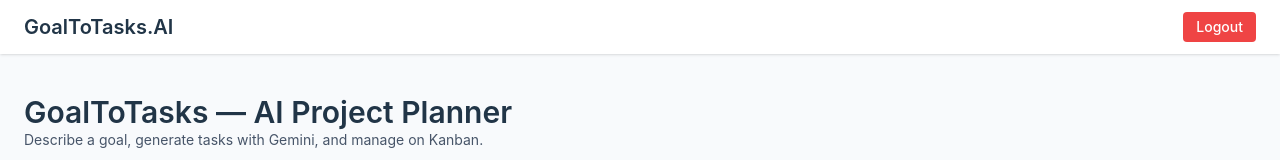
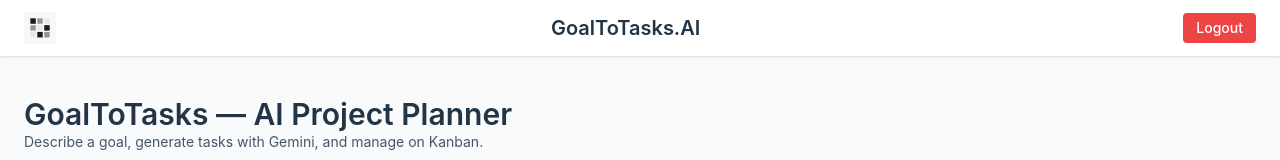
Before and after one commit to Netero03/GoalToTaskAI-client, a React (Vite) app: page / in a window 1280 px wide. Shown: the top 160 px of the page. Built offline with nearby package versions, Linux system fonts and the light colour scheme; no server answers; sample sign-in values are in the browser's storage.

Commit message:
Logo update

```diff
--- a/index.html
+++ b/index.html
@@ -2,7 +2,7 @@
 <html lang="en">
   <head>
     <meta charset="UTF-8" />
-    <link rel="icon" type="image/png" href="/public/G2T.png" />
+    <link rel="icon" type="image/png" href="/G2T.png" />
     <meta name="viewport" content="width=device-width, initial-scale=1.0" />
     <link href="/src/index.css" rel="stylesheet">
     <title>GoalToTask.AI</title>
--- a/src/components/Navbar.jsx
+++ b/src/components/Navbar.jsx
@@ -11,6 +11,7 @@ export default function Navbar() {
 
   return (
     <div className="w-full bg-white shadow p-3 px-6 flex justify-between items-center mb-4">
+      <img src="/G2T.png" alt="GoalToTasks.AI Logo" className="h-8 mr-3" />
       <h1 className="font-semibold text-xl">GoalToTasks.AI</h1>
       <button
         onClick={logout}
```
